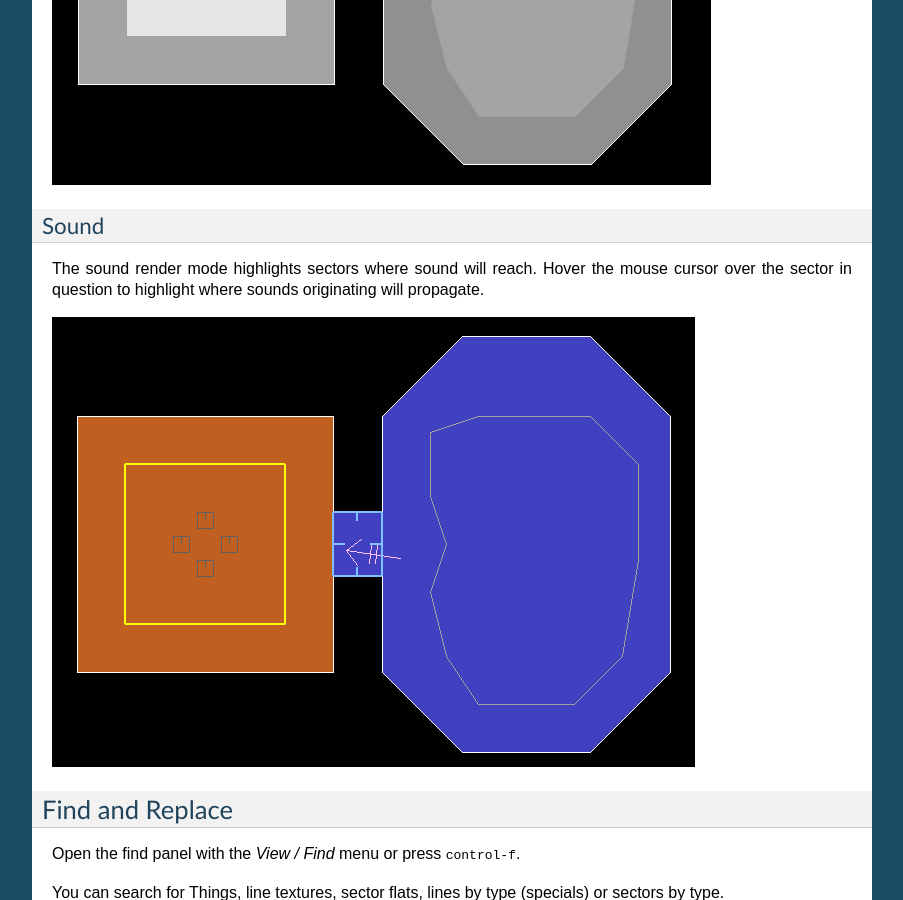
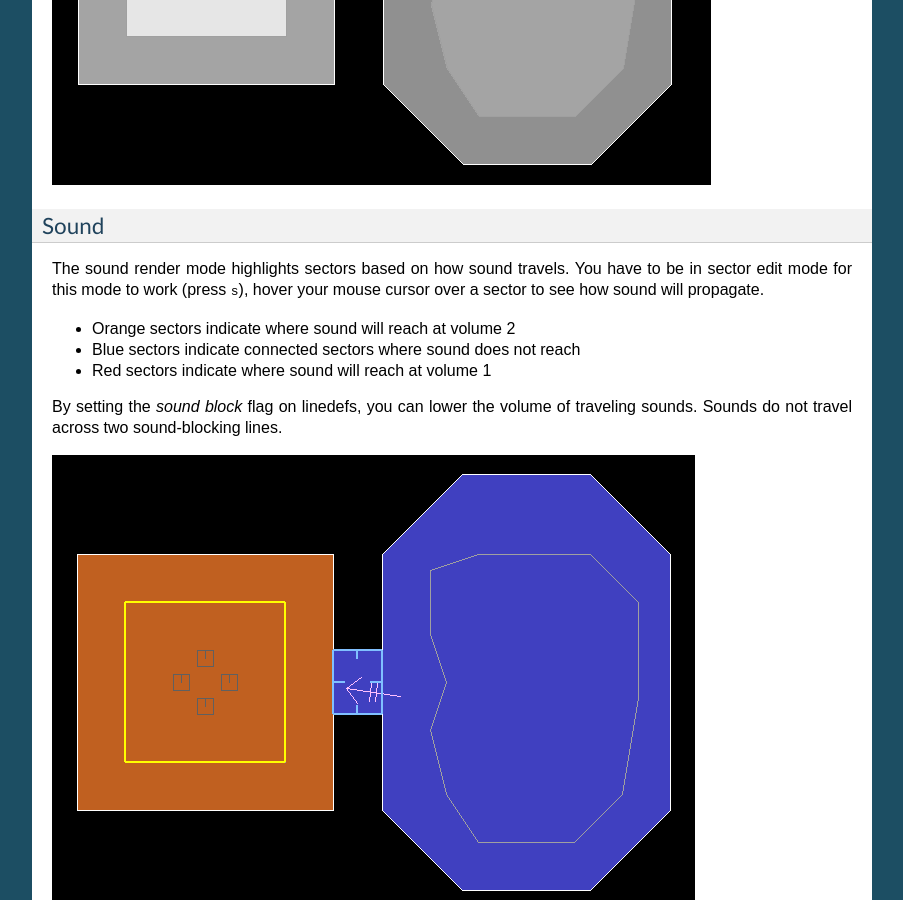
Before and after one commit to wesleywerner/eureka-docs, a Sphinx documentation site: the page built from source/user-interface/index.rst, in a window 1280 px wide and 900 px high, scrolled down 5232 px. Shown: the whole window, without its empty margins (198-1101 px from the left). Built offline with Sphinx 7.4.7, drawn with Linux system fonts in a browser that asks for light colours.

Commit message:
Describe the meanings of the colors in sound rendering mode. Fixes #2.

```diff
--- a/source/user-interface/index.rst
+++ b/source/user-interface/index.rst
@@ -80,7 +80,13 @@ The light render mode draws shades of sector light levels.
 Sound
 ^^^^^
 
-The sound render mode highlights sectors where sound will reach. Hover the mouse cursor over the sector in question to highlight where sounds originating will propagate.
+The sound render mode highlights sectors based on how sound travels. You have to be in sector edit mode for this mode to work (press :kbd:`s`), hover your mouse cursor over a sector to see how sound will propagate.
+
+* Orange sectors indicate where sound will reach at volume 2
+* Blue sectors indicate connected sectors where sound does not reach
+* Red sectors indicate where sound will reach at volume 1
+
+By setting the `sound block` flag on linedefs, you can lower the volume of traveling sounds. Sounds do not travel across two sound-blocking lines.
 
 .. image:: sector-rendering-sound.png
 
```
